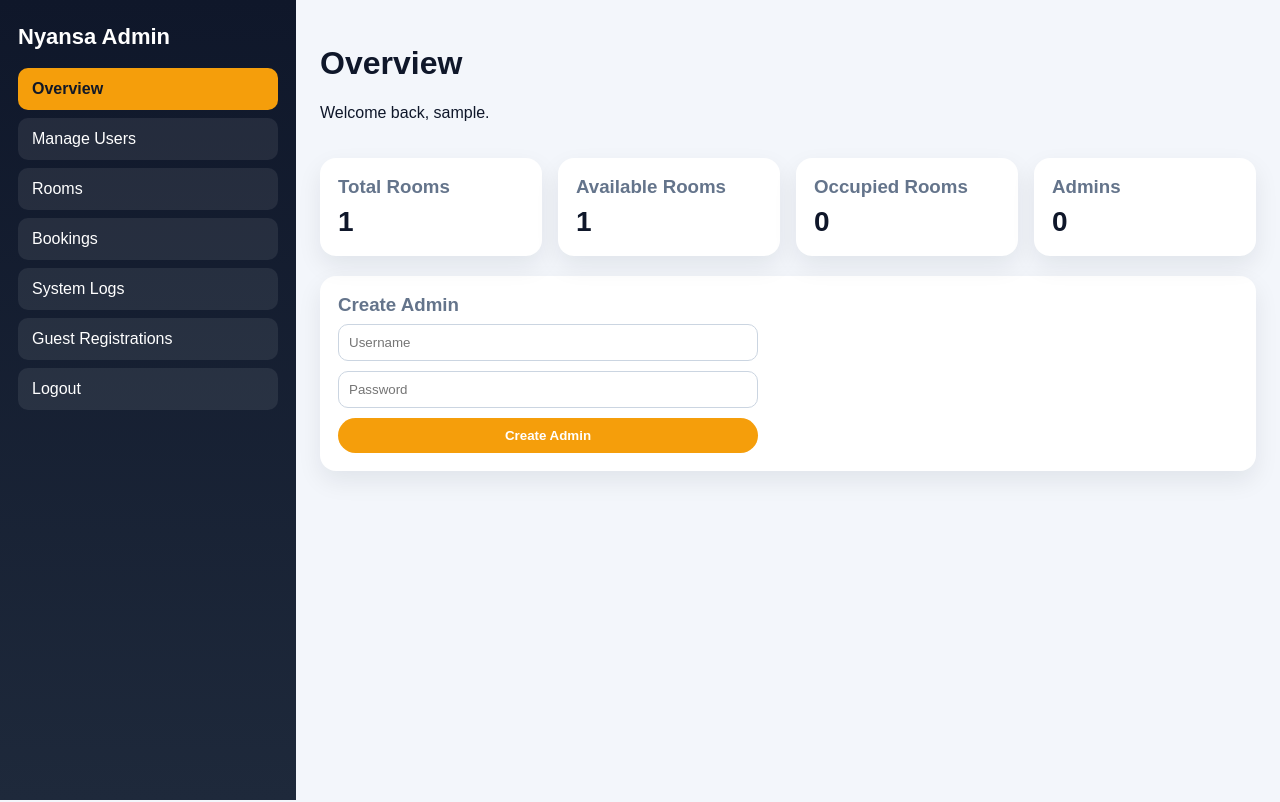
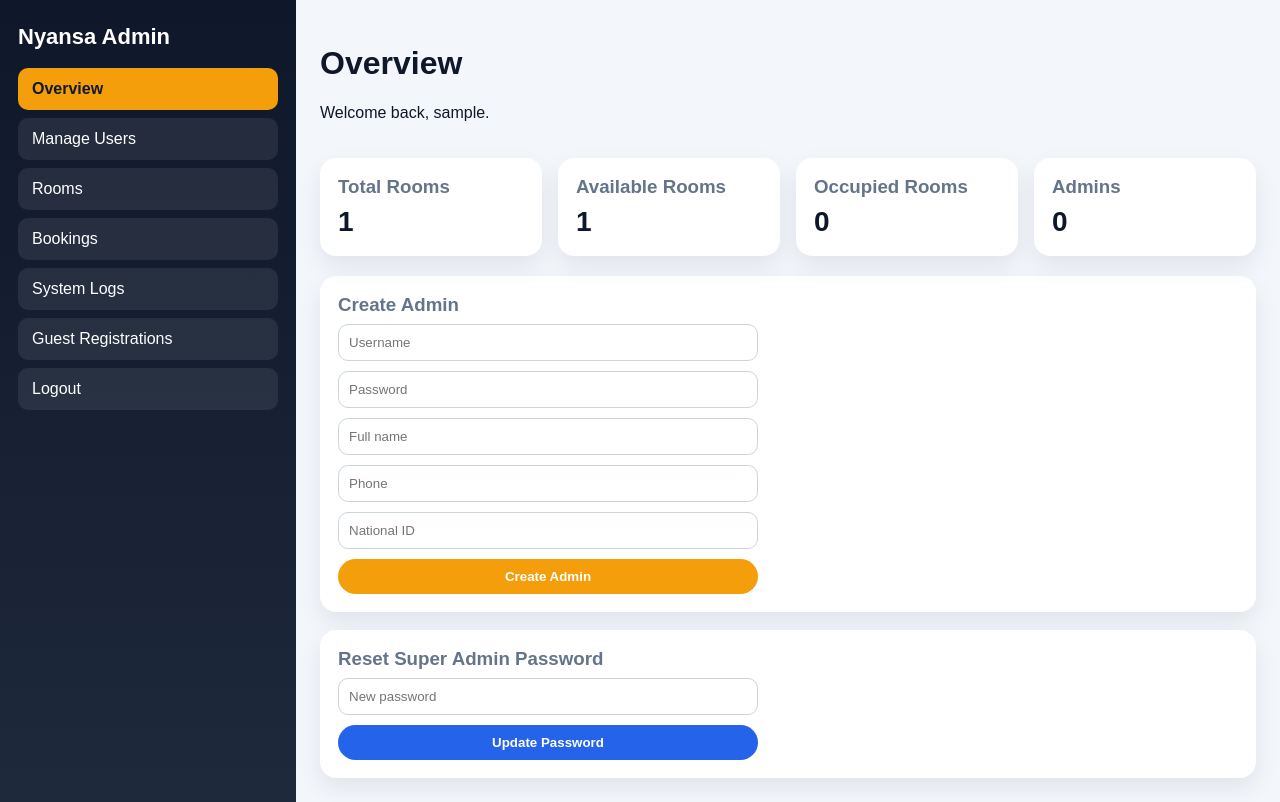
Before and after one commit to officialdjdestiny115-oss/Guest-house, a Django app: page /super-admin/ in a window 1280 px wide. Run offline with Django 4.2, Linux system fonts and the light colour scheme; a user stored in the database is signed in; tables that the repository leaves empty hold one stand-in row (values such as "Sample post").

Commit message:
responsive and cressidentails changed

```diff
--- a/dashboard/views.py
+++ b/dashboard/views.py
@@ -1,4 +1,4 @@
-from django.contrib.auth import login
+from django.contrib.auth import login, update_session_auth_hash
 from django.contrib.auth.decorators import login_required, user_passes_test
 from django.contrib.auth.models import User
 from django.shortcuts import redirect, render
@@ -21,7 +21,7 @@ def get_display_rooms():
             'price_per_night': 120 + index * 20,
             'status': 'available',
             'description': 'Bright, calm, and beautifully styled for a memorable stay.',
-            'image_url': f'/images/{image_name}',
+            'image_url': f'/static/{image_name}',
         }
         for index, image_name in enumerate(sample_images, start=1)
     ]
@@ -95,19 +95,28 @@ def availability(request):
 @user_passes_test(lambda user: user.is_superuser)
 def super_admin_dashboard(request):
     message = None
-    if request.method == 'POST' and request.POST.get('action') == 'create_admin':
-        username = request.POST.get('username', '').strip()
-        password = request.POST.get('password', '').strip()
-        full_name = request.POST.get('full_name', '').strip()
-        phone = request.POST.get('phone', '').strip()
-        national_id = request.POST.get('national_id', '').strip()
-        if username and password:
-            if User.objects.filter(username=username).exists():
-                message = f'Username "{username}" already exists.'
-            else:
-                user = User.objects.create_user(username=username, password=password, is_staff=True)
-                StaffProfile.objects.create(user=user, role='admin', full_name=full_name, phone=phone, national_id=national_id)
-                message = f'Admin account "{username}" created successfully.'
+    if request.method == 'POST':
+        action = request.POST.get('action')
+        if action == 'create_admin':
+            username = request.POST.get('username', '').strip()
+            password = request.POST.get('password', '').strip()
+            full_name = request.POST.get('full_name', '').strip()
+            phone = request.POST.get('phone', '').strip()
+            national_id = request.POST.get('national_id', '').strip()
+            if username and password:
+                if User.objects.filter(username=username).exists():
+                    message = f'Username "{username}" already exists.'
+                else:
+                    user = User.objects.create_user(username=username, password=password, is_staff=True)
+                    StaffProfile.objects.create(user=user, role='admin', full_name=full_name, phone=phone, national_id=national_id)
+                    message = f'Admin account "{username}" created successfully.'
+        elif action == 'change_super_password':
+            new_password = request.POST.get('new_password', '').strip()
+            if new_password:
+                request.user.set_password(new_password)
+                request.user.save()
+                update_session_auth_hash(request, request.user)
+                message = 'Super admin password updated successfully.'
     rooms = Room.objects.all()
     admins = User.objects.filter(is_staff=True).exclude(is_superuser=True)
     stats = {
@@ -122,12 +131,22 @@ def super_admin_dashboard(request):
 @user_passes_test(lambda user: user.is_superuser)
 def super_admin_users(request):
     message = None
-    if request.method == 'POST' and request.POST.get('action') == 'delete_admin':
-        admin_id = request.POST.get('admin_id')
-        admin_user = User.objects.filter(id=admin_id, is_staff=True, is_superuser=False).first()
-        if admin_user:
-            admin_user.delete()
-            message = f'Admin account "{admin_user.username}" removed successfully.'
+    if request.method == 'POST':
+        action = request.POST.get('action')
+        if action == 'delete_admin':
+            admin_id = request.POST.get('admin_id')
+            admin_user = User.objects.filter(id=admin_id, is_staff=True, is_superuser=False).first()
+            if admin_user:
+                admin_user.delete()
+                message = f'Admin account "{admin_user.username}" removed successfully.'
+        elif action == 'reset_admin_password':
+            admin_id = request.POST.get('admin_id')
+            new_password = request.POST.get('new_password', '').strip()
+            admin_user = User.objects.filter(id=admin_id, is_staff=True, is_superuser=False).first()
+            if admin_user and new_password:
+                admin_user.set_password(new_password)
+                admin_user.save()
+                message = f'Password updated for admin "{admin_user.username}".'
     admins = User.objects.filter(is_staff=True).exclude(is_superuser=True)
     return render(request, 'dashboard/superadmin/users.html', {'admins': admins, 'message': message})
 
--- a/guesthouse_system/settings.py
+++ b/guesthouse_system/settings.py
@@ -109,13 +109,14 @@ USE_TZ = True
 
 STATIC_URL = '/static/'
 STATIC_ROOT = BASE_DIR / 'staticfiles'
+STATICFILES_DIRS = [BASE_DIR / 'images']
 
 STATICFILES_STORAGE = 'whitenoise.storage.CompressedManifestStaticFilesStorage'
 
 # Media / uploaded images
 
-MEDIA_URL = '/images/'
-MEDIA_ROOT = BASE_DIR / 'images'
+MEDIA_URL = '/media/'
+MEDIA_ROOT = BASE_DIR / 'media'
 
 # Authentication
 
--- a/guesthouse_system/urls.py
+++ b/guesthouse_system/urls.py
@@ -46,4 +46,5 @@ urlpatterns = [
     path('admin/', admin.site.urls),
 ]
 
+urlpatterns += static(settings.STATIC_URL, document_root=settings.STATIC_ROOT)
 urlpatterns += static(settings.MEDIA_URL, document_root=settings.MEDIA_ROOT)
--- a/templates/bookings/form.html
+++ b/templates/bookings/form.html
@@ -1,4 +1,5 @@
 {% extends 'base.html' %}
+{% load static %}
 {% block title %}New Booking{% endblock %}
 {% block content %}
 <div class="card auth-card">
@@ -27,7 +28,7 @@
                     {% elif room.image_url %}
                     <img src="{{ room.image_url }}" alt="{{ room.room_number }}">
                     {% else %}
-                    <img src="/images/room1.jfif" alt="{{ room.room_number }}">
+                    <img src="{% static 'room1.jfif' %}" alt="{{ room.room_number }}">
                     {% endif %}
                     <div class="room-card-content">
                         <h3>{{ room.room_number }} · {{ room.room_type }}</h3>
--- a/templates/dashboard/superadmin/layout.html
+++ b/templates/dashboard/superadmin/layout.html
@@ -12,7 +12,7 @@
         .sidebar a { display: block; padding: 12px 14px; margin: 8px 0; border-radius: 10px; color: white; text-decoration: none; background: rgba(255,255,255,0.08); }
         .sidebar a.active { background: #f59e0b; color: #111827; font-weight: bold; }
         .content { flex: 1; padding: 24px; }
-        .topbar { display: flex; justify-content: space-between; align-items: center; margin-bottom: 20px; }
+        .topbar { display: flex; justify-content: space-between; align-items: center; margin-bottom: 20px; gap: 16px; }
         .cards { display: grid; grid-template-columns: repeat(auto-fit, minmax(220px, 1fr)); gap: 16px; margin-bottom: 20px; }
         .card { background: white; border-radius: 16px; padding: 18px; box-shadow: 0 10px 24px rgba(15, 23, 42, 0.08); }
         .card h3 { margin: 0 0 8px; color: #64748b; }
@@ -23,6 +23,22 @@
         input, select, textarea { padding: 10px; border: 1px solid #cbd5e1; border-radius: 10px; }
         table { width: 100%; border-collapse: collapse; margin-top: 12px; }
         th, td { padding: 10px; border-bottom: 1px solid #e5e7eb; text-align: left; }
+        @media (max-width: 980px) {
+            .app-shell { flex-direction: column; }
+            .sidebar { width: 100%; padding: 18px 16px; }
+            .content { padding: 18px 16px; }
+            .topbar { flex-direction: column; align-items: flex-start; }
+            .cards { grid-template-columns: 1fr; }
+            .sidebar a { margin: 6px 0; }
+        }
+        @media (max-width: 640px) {
+            .sidebar { padding: 16px; }
+            .content { padding: 16px; }
+            .topbar { margin-bottom: 16px; }
+            .card { padding: 16px; }
+            .btn, .btn.secondary { width: 100%; text-align: center; }
+            form { max-width: 100%; }
+        }
     </style>
 </head>
 <body>
--- a/templates/dashboard/superadmin/overview.html
+++ b/templates/dashboard/superadmin/overview.html
@@ -29,8 +29,20 @@
         {% csrf_token %}
         <input type="text" name="username" placeholder="Username" required>
         <input type="password" name="password" placeholder="Password" required>
+        <input type="text" name="full_name" placeholder="Full name">
+        <input type="text" name="phone" placeholder="Phone">
+        <input type="text" name="national_id" placeholder="National ID">
         <input type="hidden" name="action" value="create_admin">
         <button class="btn" type="submit">Create Admin</button>
     </form>
 </div>
+<div class="card" style="margin-top: 18px;">
+    <h3>Reset Super Admin Password</h3>
+    <form method="post">
+        {% csrf_token %}
+        <input type="password" name="new_password" placeholder="New password" required>
+        <input type="hidden" name="action" value="change_super_password">
+        <button class="btn secondary" type="submit">Update Password</button>
+    </form>
+</div>
 {% endblock %}
```
Also changed, not shown: templates/accounts/login.html (+4 -3 lines), templates/base.html (+23 -0 lines), templates/dashboard/landing.html (+6 -5 lines), templates/dashboard/superadmin/users.html (+8 -1 lines), update_admin_creds.py (added, +41 -0 lines).
